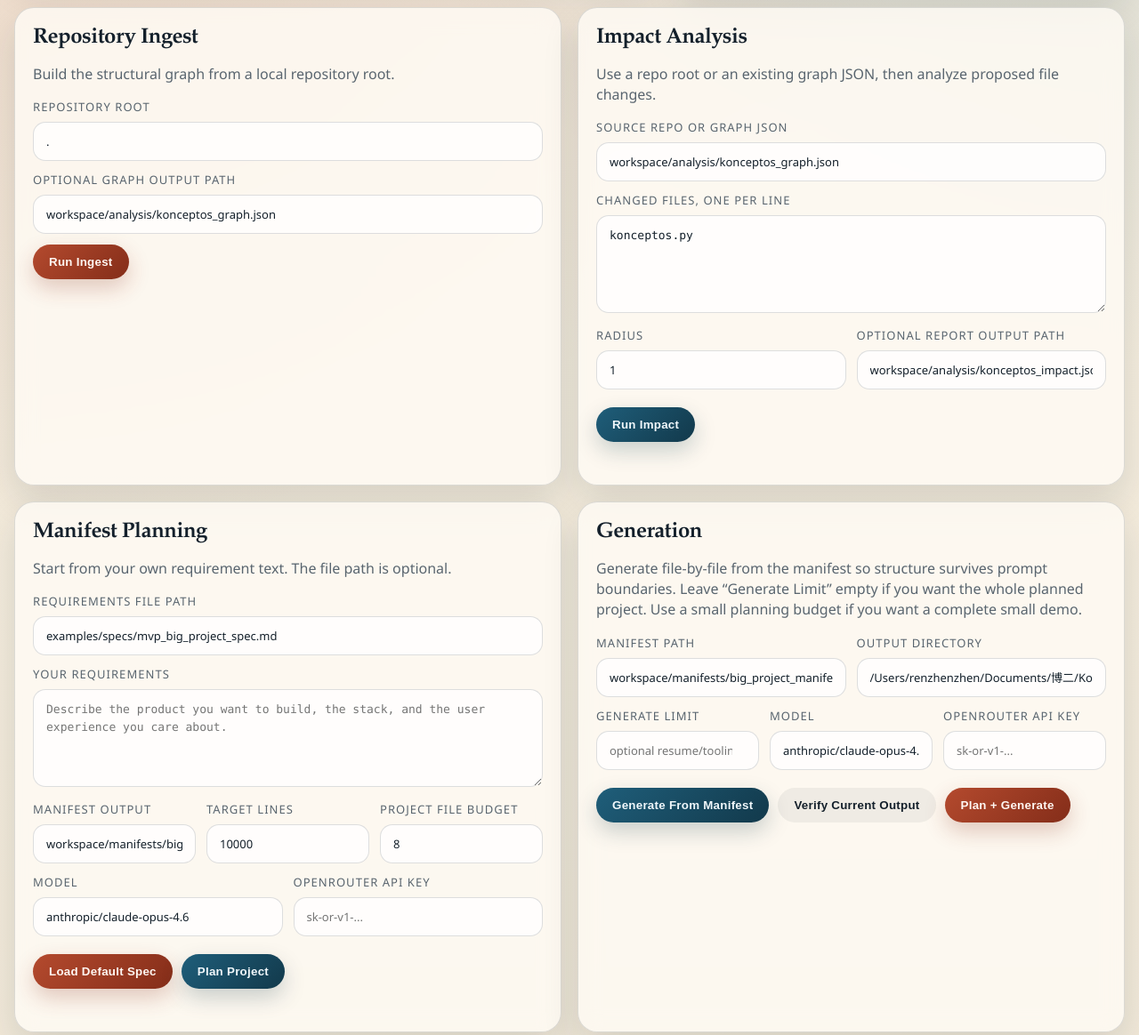
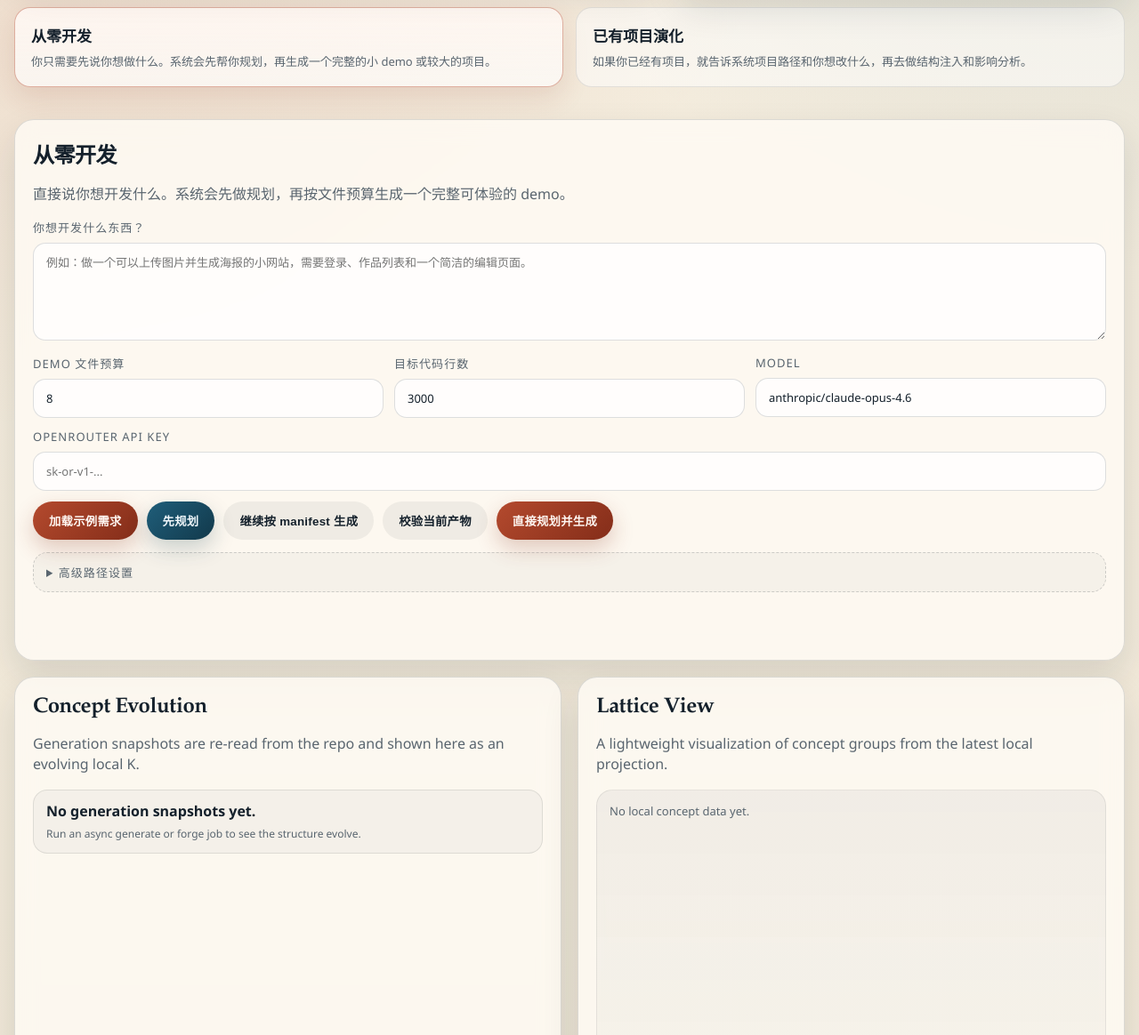
Before and after one commit to creator915/KonceptOS, a plain HTML site: page webui/index.html in a window 1280 px wide. Shown: the part 520-1684 px from the top of the page at 89% size. Drawn offline with Linux system fonts and the light colour scheme.

Commit message:
Refocus web demo on user intent

```diff
--- a/webui/index.html
+++ b/webui/index.html
@@ -270,6 +270,59 @@
       gap: 18px;
     }
 
+    .intent-switch {
+      display: grid;
+      grid-template-columns: 1fr 1fr;
+      gap: 14px;
+      margin-bottom: 18px;
+    }
+
+    .intent-card {
+      border: 1px solid rgba(20, 32, 43, 0.1);
+      border-radius: 18px;
+      padding: 18px;
+      background: rgba(255, 255, 255, 0.5);
+      cursor: pointer;
+      transition: transform 150ms ease, border-color 150ms ease, box-shadow 150ms ease;
+    }
+
+    .intent-card:hover {
+      transform: translateY(-1px);
+    }
+
+    .intent-card.active {
+      border-color: rgba(180, 74, 46, 0.42);
+      box-shadow: 0 12px 30px rgba(132, 45, 25, 0.12);
+      background: linear-gradient(180deg, rgba(255,247,242,0.92), rgba(255,255,255,0.65));
+    }
+
+    .intent-card strong {
+      display: block;
+      margin-bottom: 6px;
+      font-size: 17px;
+      font-family: "Iowan Old Style", "Palatino Linotype", serif;
+    }
+
+    .hidden {
+      display: none !important;
+    }
+
+    details.advanced {
+      margin-top: 14px;
+      border: 1px dashed rgba(20, 32, 43, 0.18);
+      border-radius: 16px;
+      padding: 12px 14px;
+      background: rgba(20, 32, 43, 0.03);
+    }
+
+    details.advanced summary {
+      cursor: pointer;
+      color: var(--muted);
+      font-size: 13px;
+      text-transform: uppercase;
+      letter-spacing: 0.08em;
+    }
+
     .timeline {
       display: grid;
       gap: 10px;
@@ -357,126 +410,123 @@
       </div>
     </section>
 
-    <section class="grid">
-      <article class="panel">
-        <h2>Repository Ingest</h2>
-        <p class="lead">Build the structural graph from a local repository root.</p>
+    <section class="stack">
+      <div class="intent-switch">
+        <div class="intent-card active" id="intent-scratch-card">
+          <strong>从零开发</strong>
+          <div class="subtle">你只需要先说你想做什么。系统会先帮你规划，再生成一个完整的小 demo 或较大的项目。</div>
+        </div>
+        <div class="intent-card" id="intent-evolve-card">
+          <strong>已有项目演化</strong>
+          <div class="subtle">如果你已经有项目，就告诉系统项目路径和你想改什么，再去做结构注入和影响分析。</div>
+        </div>
+      </div>
+
+      <article class="panel" id="mode-scratch">
+        <h2>从零开发</h2>
+        <p class="lead">直接说你想开发什么。系统会先做规划，再按文件预算生成一个完整可体验的 demo。</p>
         <label>
-          Repository Root
-          <input id="ingest-root" value="." />
+          你想开发什么东西？
+          <textarea id="plan-requirements-text" placeholder="例如：做一个可以上传图片并生成海报的小网站，需要登录、作品列表和一个简洁的编辑页面。"></textarea>
+        </label>
+        <div class="row-3">
+          <label>
+            Demo 文件预算
+            <input id="plan-target-files" type="number" value="8" min="1" />
           </label>
           <label>
-          Optional Graph Output Path
-          <input id="ingest-output" value="workspace/analysis/konceptos_graph.json" />
+            目标代码行数
+            <input id="plan-target-lines" type="number" value="3000" min="200" />
+          </label>
+          <label>
+            Model
+            <input id="plan-model" value="anthropic/claude-opus-4.6" />
+          </label>
+        </div>
+        <label>
+          OpenRouter API Key
+          <input id="plan-api-key" type="password" placeholder="sk-or-v1-..." />
         </label>
         <div class="actions">
-          <button class="primary" id="run-ingest">Run Ingest</button>
+          <button class="primary" id="load-default-spec">加载示例需求</button>
+          <button class="secondary" id="run-plan">先规划</button>
+          <button class="ghost" id="run-generate">继续按 manifest 生成</button>
+          <button class="ghost" id="run-verify">校验当前产物</button>
+          <button class="primary" id="run-forge">直接规划并生成</button>
         </div>
-        <div class="status" id="ingest-status"></div>
-      </article>
-
-      <article class="panel">
-        <h2>Impact Analysis</h2>
-        <p class="lead">Use a repo root or an existing graph JSON, then analyze proposed file changes.</p>
-        <label>
-          Source Repo or Graph JSON
-          <input id="impact-source" value="workspace/analysis/konceptos_graph.json" />
-        </label>
-        <label>
-          Changed Files, One Per Line
-          <textarea id="impact-changed">konceptos.py</textarea>
-        </label>
+        <details class="advanced">
+          <summary>高级路径设置</summary>
           <div class="row">
-          <label>
-            Radius
-            <input id="impact-radius" type="number" value="1" min="0" />
-          </label>
-          <label>
-            Optional Report Output Path
-            <input id="impact-output" value="workspace/analysis/konceptos_impact.json" />
-          </label>
-        </div>
-        <div class="actions">
-          <button class="secondary" id="run-impact">Run Impact</button>
-        </div>
-        <div class="status" id="impact-status"></div>
-      </article>
-
-      <article class="panel">
-        <h2>Manifest Planning</h2>
-        <p class="lead">Start from your own requirement text. The file path is optional.</p>
             <label>
               Requirements File Path
               <input id="plan-requirements-path" value="examples/specs/mvp_big_project_spec.md" placeholder="optional: /abs/path/to/requirements.md" />
             </label>
             <label>
-          Your Requirements
-          <textarea id="plan-requirements-text" placeholder="Describe the product you want to build, the stack, and the user experience you care about."></textarea>
-        </label>
-        <div class="row-3">
-          <label>
               Manifest Output
               <input id="plan-output" value="workspace/manifests/big_project_manifest.json" />
-          </label>
-          <label>
-            Target Lines
-            <input id="plan-target-lines" type="number" value="10000" min="1000" />
-          </label>
-          <label>
-            Project File Budget
-            <input id="plan-target-files" type="number" value="8" min="1" />
             </label>
           </div>
           <div class="row">
             <label>
-            Model
-            <input id="plan-model" value="anthropic/claude-opus-4.6" />
-          </label>
-          <label>
-            OpenRouter API Key
-            <input id="plan-api-key" type="password" placeholder="sk-or-v1-..." />
-          </label>
-        </div>
-        <div class="actions">
-          <button class="primary" id="load-default-spec">Load Default Spec</button>
-          <button class="secondary" id="run-plan">Plan Project</button>
-        </div>
-        <div class="status" id="plan-status"></div>
-      </article>
-
-      <article class="panel">
-        <h2>Generation</h2>
-        <p class="lead">Generate file-by-file from the manifest so structure survives prompt boundaries. Leave “Generate Limit” empty if you want the whole planned project. Use a small planning budget if you want a complete small demo.</p>
-        <div class="row">
-          <label>
-            Manifest Path
-            <input id="generate-manifest-path" value="workspace/manifests/big_project_manifest.json" />
-          </label>
-          <label>
               Output Directory
               <input id="generate-outdir" value="/Users/renzhenzhen/Documents/博二/KonceptOS/workspace/generated/generated_big_project" />
             </label>
-        </div>
-        <div class="row-3">
             <label>
               Generate Limit
               <input id="generate-max-files" type="number" placeholder="optional resume/tooling limit" min="1" />
             </label>
+          </div>
+        </details>
+        <div class="status" id="plan-status"></div>
+        <div class="status" id="generate-status"></div>
+      </article>
+
+      <article class="panel hidden" id="mode-evolve">
+        <h2>已有项目演化</h2>
+        <p class="lead">先给项目路径，再说你想改什么。结构注入、影响分析和后续生成都围绕现有项目来做。</p>
+        <div class="row">
           <label>
-            Model
-            <input id="generate-model" value="anthropic/claude-opus-4.6" />
+            项目路径
+            <input id="ingest-root" value="." />
           </label>
           <label>
-            OpenRouter API Key
-            <input id="generate-api-key" type="password" placeholder="sk-or-v1-..." />
+            你想怎么改这个项目？
+            <textarea id="evolve-request" placeholder="例如：给当前项目加一个反馈页，并把首页重构成双栏布局。"></textarea>
           </label>
         </div>
+        <label>
+          Changed Files, One Per Line
+          <textarea id="impact-changed">konceptos.py</textarea>
+        </label>
         <div class="actions">
-          <button class="secondary" id="run-generate">Generate From Manifest</button>
-          <button class="ghost" id="run-verify">Verify Current Output</button>
-          <button class="primary" id="run-forge">Plan + Generate</button>
+          <button class="primary" id="run-ingest">先注入结构</button>
+          <button class="secondary" id="run-impact">分析影响面</button>
         </div>
-        <div class="status" id="generate-status"></div>
+        <details class="advanced">
+          <summary>高级路径设置</summary>
+          <div class="row">
+            <label>
+              Graph Output Path
+              <input id="ingest-output" value="workspace/analysis/konceptos_graph.json" />
+            </label>
+            <label>
+              Impact Source Repo or Graph JSON
+              <input id="impact-source" value="workspace/analysis/konceptos_graph.json" />
+            </label>
+          </div>
+          <div class="row">
+            <label>
+              Impact Radius
+              <input id="impact-radius" type="number" value="1" min="0" />
+            </label>
+            <label>
+              Impact Report Output
+              <input id="impact-output" value="workspace/analysis/konceptos_impact.json" />
+            </label>
+          </div>
+        </details>
+        <div class="status" id="ingest-status"></div>
+        <div class="status" id="impact-status"></div>
       </article>
     </section>
 
@@ -567,6 +617,10 @@
     const badge = document.getElementById("console-badge");
     const snapshotTimeline = document.getElementById("snapshot-timeline");
     const latticeView = document.getElementById("lattice-view");
+    const scratchCard = document.getElementById("intent-scratch-card");
+    const evolveCard = document.getElementById("intent-evolve-card");
+    const scratchPanel = document.getElementById("mode-scratch");
+    const evolvePanel = document.getElementById("mode-evolve");
     let activeJobId = null;
     let activeRunId = null;
     let pollTimer = null;
@@ -585,6 +639,15 @@
 
     function done(label) {
       badge.textContent = label;
+    }
+
+    function setMode(mode) {
+      const scratch = mode === "scratch";
+      scratchCard.classList.toggle("active", scratch);
+      evolveCard.classList.toggle("active", !scratch);
+      scratchPanel.classList.toggle("hidden", !scratch);
+      evolvePanel.classList.toggle("hidden", scratch);
+      done(mode);
     }
 
     function normalizeLines(value) {
@@ -801,18 +864,18 @@
 
     document.getElementById("run-generate").addEventListener("click", () => {
       api("/api/generate", {
-        manifest_path: document.getElementById("generate-manifest-path").value,
+        manifest_path: document.getElementById("plan-output").value,
         outdir: document.getElementById("generate-outdir").value,
         max_files: document.getElementById("generate-max-files").value,
-        model: document.getElementById("generate-model").value,
-        api_key: document.getElementById("generate-api-key").value,
+        model: document.getElementById("plan-model").value,
+        api_key: document.getElementById("plan-api-key").value,
         async: true
       }, "generate-status", "generate");
     });
 
     document.getElementById("run-verify").addEventListener("click", () => {
       api("/api/verify", {
-        manifest_path: document.getElementById("generate-manifest-path").value,
+        manifest_path: document.getElementById("plan-output").value,
         outdir: document.getElementById("generate-outdir").value,
         max_files: document.getElementById("generate-max-files").value,
         require_complete: false
@@ -828,8 +891,8 @@
         target_lines: Number(document.getElementById("plan-target-lines").value || "10000"),
         target_files: Number(document.getElementById("plan-target-files").value || "0") || null,
         max_files: document.getElementById("generate-max-files").value,
-        model: document.getElementById("generate-model").value,
-        api_key: document.getElementById("generate-api-key").value,
+        model: document.getElementById("plan-model").value,
+        api_key: document.getElementById("plan-api-key").value,
         async: true
       }, "generate-status", "forge");
     });
@@ -865,10 +928,14 @@
       }, "feedback-status", "feedback");
     });
 
+    scratchCard.addEventListener("click", () => setMode("scratch"));
+    evolveCard.addEventListener("click", () => setMode("evolve"));
+
     render({
       ok: true,
-      note: "Use your own requirements, run async generation, watch concept snapshots evolve, then run and critique the output."
+      note: "Pick a mode first: build something new, or evolve an existing project."
     });
+    setMode("scratch");
   </script>
 </body>
 </html>
```
Lines whose indentation alone changed are shown as unchanged.
